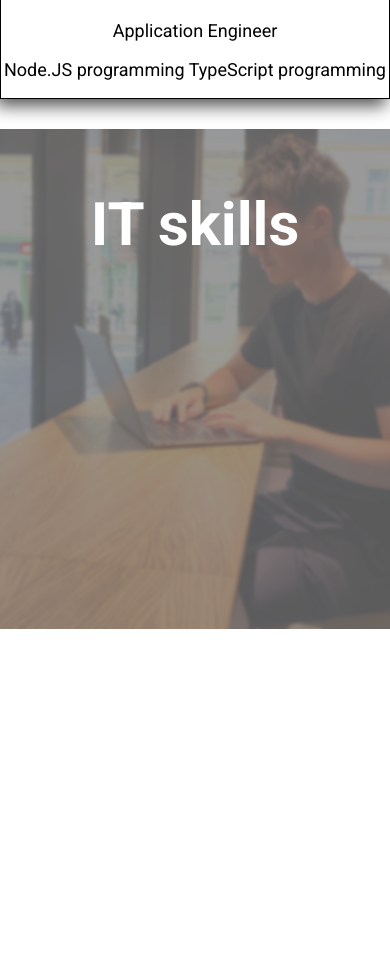
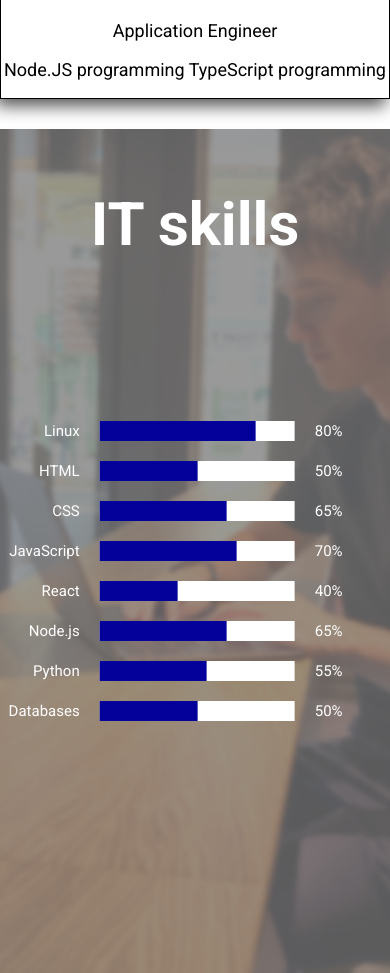
Before and after one commit to Tom1k98/my-cv, a Next.js app: page / in a window 390 px wide. Shown: the part 2500-3473 px from the top of the page. Before the commit the page ends 3129 px from the top, so only its background shows below. Built offline with nearby package versions, Linux system fonts and the light colour scheme.

Commit message:
skills done, both mobile and desktop

```diff
--- a/componenets/Skills/Skills.js
+++ b/componenets/Skills/Skills.js
@@ -1,6 +1,7 @@
 import React, { useState, useEffect } from "react";
 import skillsStyles from "./Skills.module.scss";
 import { heading, skillsValue } from "./skillsText";
+import ProgressBar from "../reusable/ProgressBar/ProgressBar";
 
 const Skills = ({ language }) => {
   const [getHeading, setHeading] = useState();
@@ -11,6 +12,11 @@ const Skills = ({ language }) => {
   return (
     <div name="skills" className={skillsStyles.skills}>
       <h2>{getHeading}</h2>
+      <div className={skillsStyles.skillsBox}>
+        {skillsValue.map((skill) => (
+          <ProgressBar text={skill.name} value={skill.value} />
+        ))}
+      </div>
     </div>
   );
 };
--- a/componenets/Skills/Skills.module.scss
+++ b/componenets/Skills/Skills.module.scss
@@ -3,9 +3,12 @@
   background-position: center;
   background-repeat: no-repeat;
   background-size: cover;
-  height: 500px;
+  padding-bottom: 5rem;
   text-align: center;
   padding-top: 1rem;
+  position: relative;
+  height: 100vh;
+  width: 100%;
 
   h2 {
     color: white;
@@ -13,3 +16,11 @@
     opacity: 1;
   }
 }
+
+.skillsBox {
+  margin: 2rem;
+  position: absolute;
+  top: 50%;
+  left: 50%;
+  transform: translate(-60%, -50%);
+}
--- a/componenets/Skills/skillsText.js
+++ b/componenets/Skills/skillsText.js
@@ -3,8 +3,7 @@ export const heading = {
   cz: "IT dovednosti",
 };
 
-export const skillsValue = {
-  skills: [
+export const skillsValue = [
   { name: "Linux", value: 80 },
   { name: "HTML", value: 50 },
   { name: "CSS", value: 65 },
@@ -13,5 +12,4 @@ export const skillsValue = {
   { name: "Node.js", value: 65 },
   { name: "Python", value: 55 },
   { name: "Databases", value: 50 },
-  ],
-};
+];
--- /dev/null
+++ b/componenets/reusable/ProgressBar/ProgressBar.js
@@ -0,0 +1,19 @@
+import React from "react";
+import pbStyles from "./ProgressBar.module.scss";
+
+const ProgressBar = ({ text, value }) => {
+  return (
+    <div className={pbStyles.pbcontainer}>
+      <span className={pbStyles.pbtext}>{text}</span>
+      <div className={pbStyles.pbBar}>
+        <div
+          style={{ width: `${value}%` }}
+          className={pbStyles.pbBarInner}
+        ></div>
+      </div>
+      <div className={pbStyles.pbtext}>{value}%</div>
+    </div>
+  );
+};
+
+export default ProgressBar;
--- /dev/null
+++ b/componenets/reusable/ProgressBar/ProgressBar.module.scss
@@ -0,0 +1,40 @@
+$innerColor: #04009a;
+
+.pbcontainer {
+  width: 70vw;
+  height: 4rem;
+  margin: 3rem;
+  display: flex;
+  justify-content: flex-end;
+}
+
+.pbtext {
+  font-size: 2rem;
+  color: white;
+  align-self: center;
+  margin: 2rem;
+}
+
+.pbBar {
+  height: 100%;
+  width: 50vw;
+  background-color: white;
+  display: inline-block;
+}
+
+.pbBarInner {
+  height: 100%;
+  background-color: $innerColor;
+}
+
+@media only screen and (max-width: 768px) {
+  .pbcontainer {
+    width: 100%;
+    padding: 1rem;
+    margin: 0 0;
+  }
+
+  .pbtext {
+    font-size: 1.5rem;
+  }
+}
```
Lines whose indentation alone changed are shown as unchanged.
